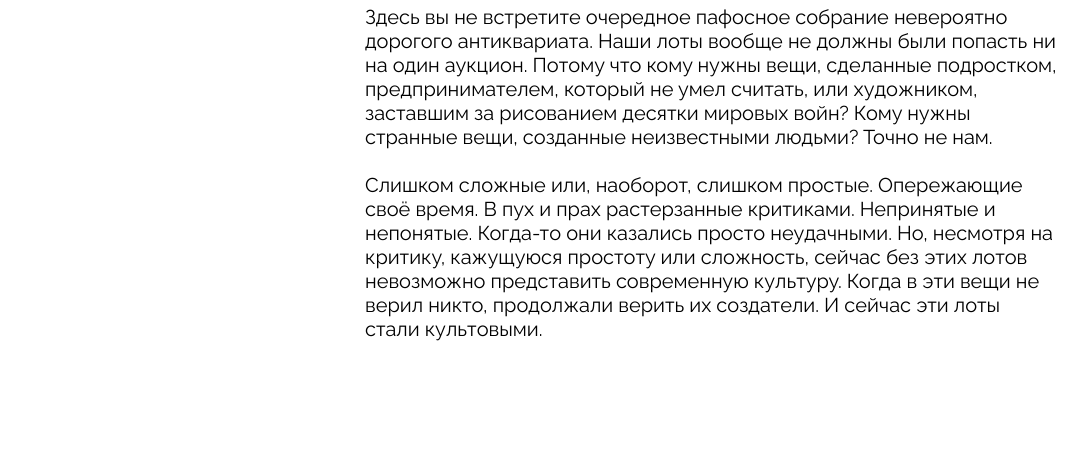
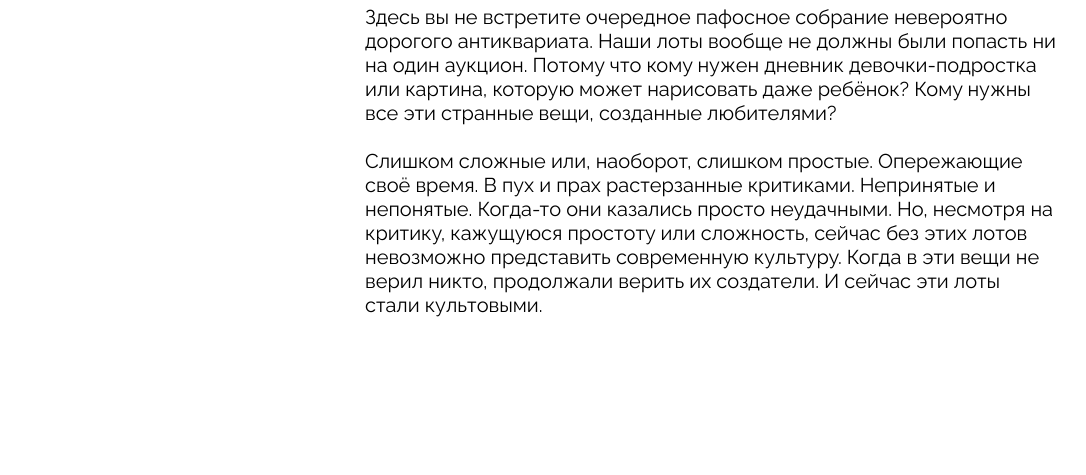
Before and after one commit to YandexBread/ono-tebe-nado-ad, a plain HTML site: page index.html in a window 1280 px wide. Shown: the part 2361-2836 px from the top of the page, without its empty margins (108-1194 px from the left). Drawn offline with Linux system fonts and the light colour scheme.

Commit message:
Сверить текст секции об аукционе с эталоном

```diff
--- a/index.html
+++ b/index.html
@@ -81,7 +81,7 @@
         <div class="about__column">
           <h2 class="about__title">Об аукционе</h2>
           <div class="about__text">
-            <p>Здесь вы не встретите очередное пафосное собрание невероятно дорогого антиквариата. Наши лоты вообще не должны были попасть ни на один аукцион. Потому что кому нужны вещи, сделанные подростком, предпринимателем, который не умел считать, или художником, заставшим за рисованием десятки мировых войн? Кому нужны странные вещи, созданные неизвестными людьми? Точно не нам.</p>
+            <p>Здесь вы не встретите очередное пафосное собрание невероятно дорогого антиквариата. Наши лоты вообще не должны были попасть ни на один аукцион. Потому что кому нужен дневник девочки-подростка или картина, которую может нарисовать даже ребёнок? Кому нужны все эти странные вещи, созданные любителями?</p>
             <p>Слишком сложные или, наоборот, слишком простые. Опережающие своё время. В пух и прах растерзанные критиками. Непринятые и непонятые. Когда-то они казались просто неудачными. Но, несмотря на критику, кажущуюся простоту или сложность, сейчас без этих лотов невозможно представить современную культуру. Когда в эти вещи не верил никто, продолжали верить их создатели. И сейчас эти лоты стали культовыми.</p>
           </div>
         </div>
```
